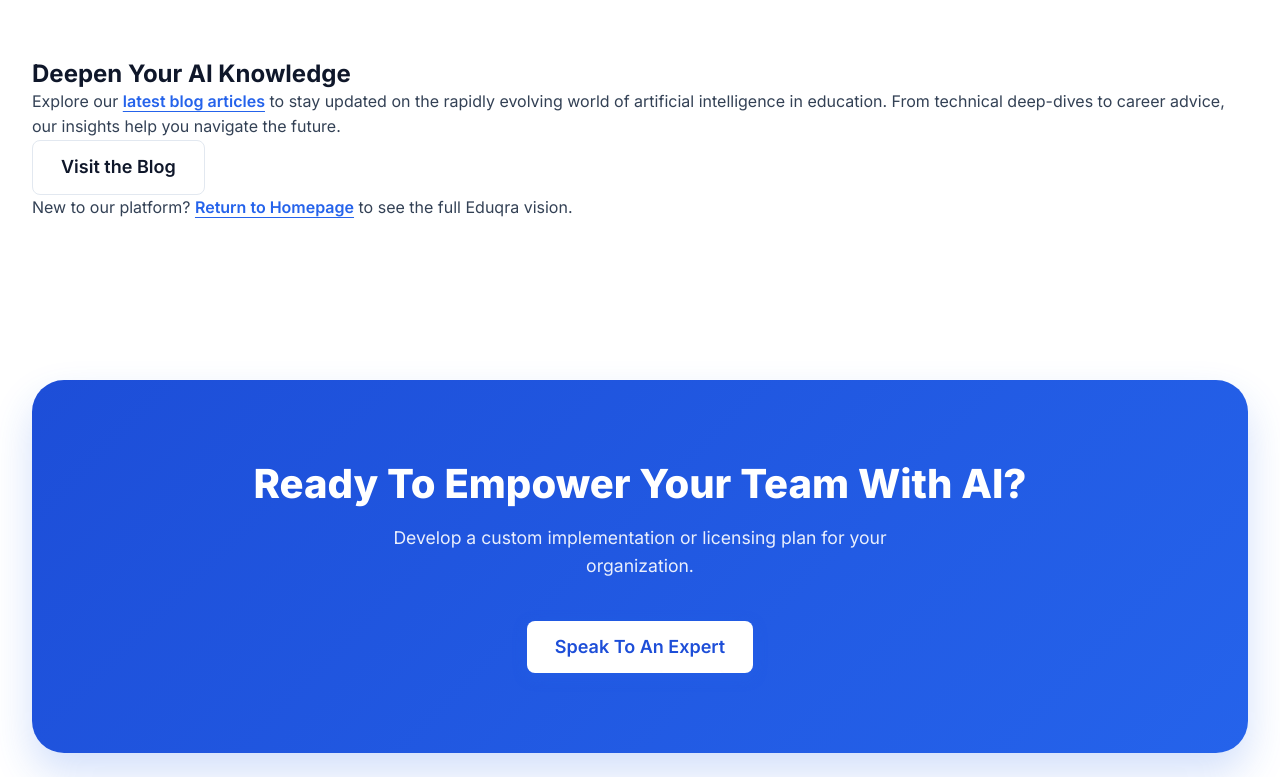
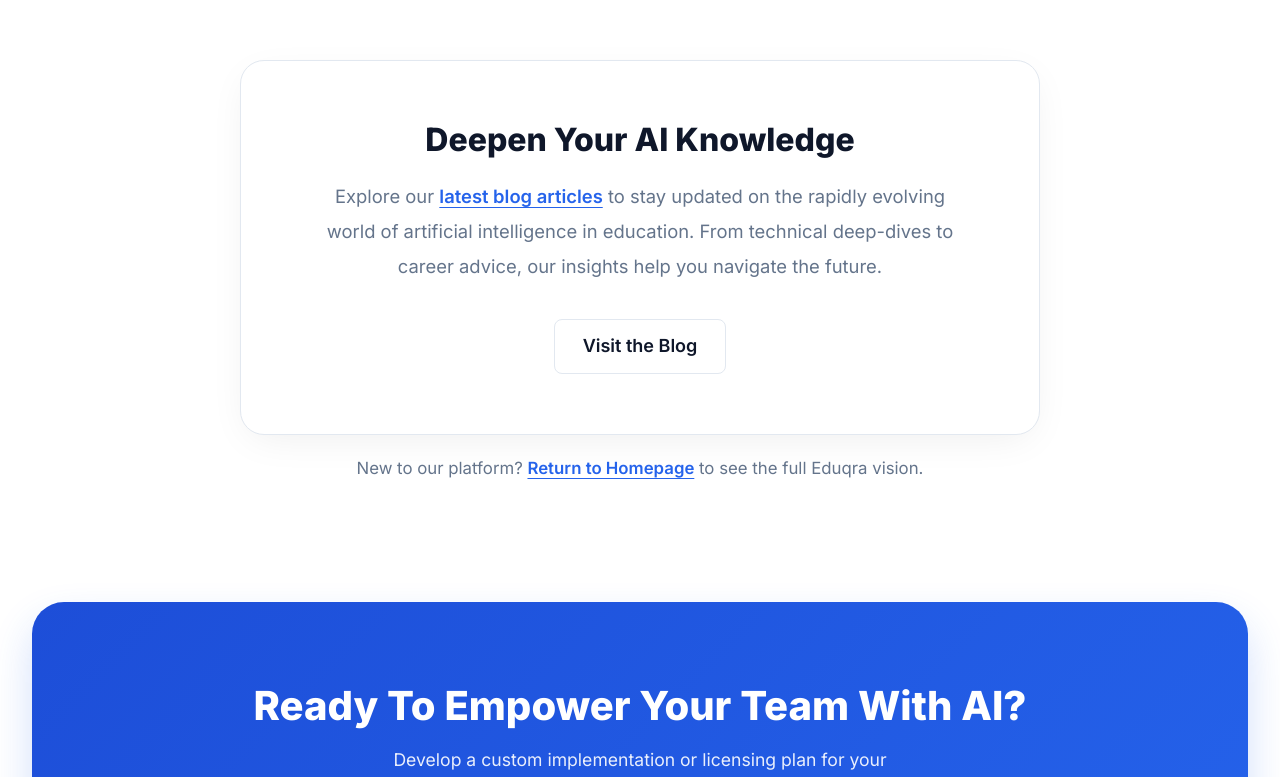
Before and after one commit to PayakulaTarun/eduqra_company_website, a React (Vite) app in the folder react_website/: page /products in a window 1280 px wide. Shown: the part 8434-9211 px from the top of the page. Built offline with nearby package versions, Linux system fonts and the light colour scheme; no server answers.

Commit message:
ui(products): Center align and improve styling of blog internal link section

```diff
--- a/react_website/src/modules/products/views/ProductsView.css
+++ b/react_website/src/modules/products/views/ProductsView.css
@@ -774,3 +774,48 @@
     padding: 24px;
   }
 }
+
+/* Blog Internal Linking Section */
+.products-blog-link {
+  padding: 80px 0 40px 0;
+}
+
+.blog-link-card {
+  background: #ffffff;
+  padding: 60px 40px;
+  border-radius: 24px;
+  border: 1px solid var(--color-border);
+  text-align: center;
+  box-shadow: 0 10px 40px -10px rgba(0,0,0,0.08);
+  margin-bottom: 20px;
+  display: flex;
+  flex-direction: column;
+  align-items: center;
+  max-width: 800px;
+  margin-left: auto;
+  margin-right: auto;
+}
+
+.blog-link-text h2 {
+  font-size: 2rem;
+  font-weight: 800;
+  color: var(--color-secondary);
+  margin-bottom: 20px;
+}
+
+.blog-link-text p {
+  font-size: 1.15rem;
+  color: var(--color-text-muted);
+  line-height: 1.9;
+  margin-bottom: 35px;
+  max-width: 650px;
+  margin-left: auto;
+  margin-right: auto;
+}
+
+.home-link-footer {
+  text-align: center;
+  font-size: 1.05rem;
+  color: var(--color-text-muted);
+  margin-top: 10px;
+}
```
